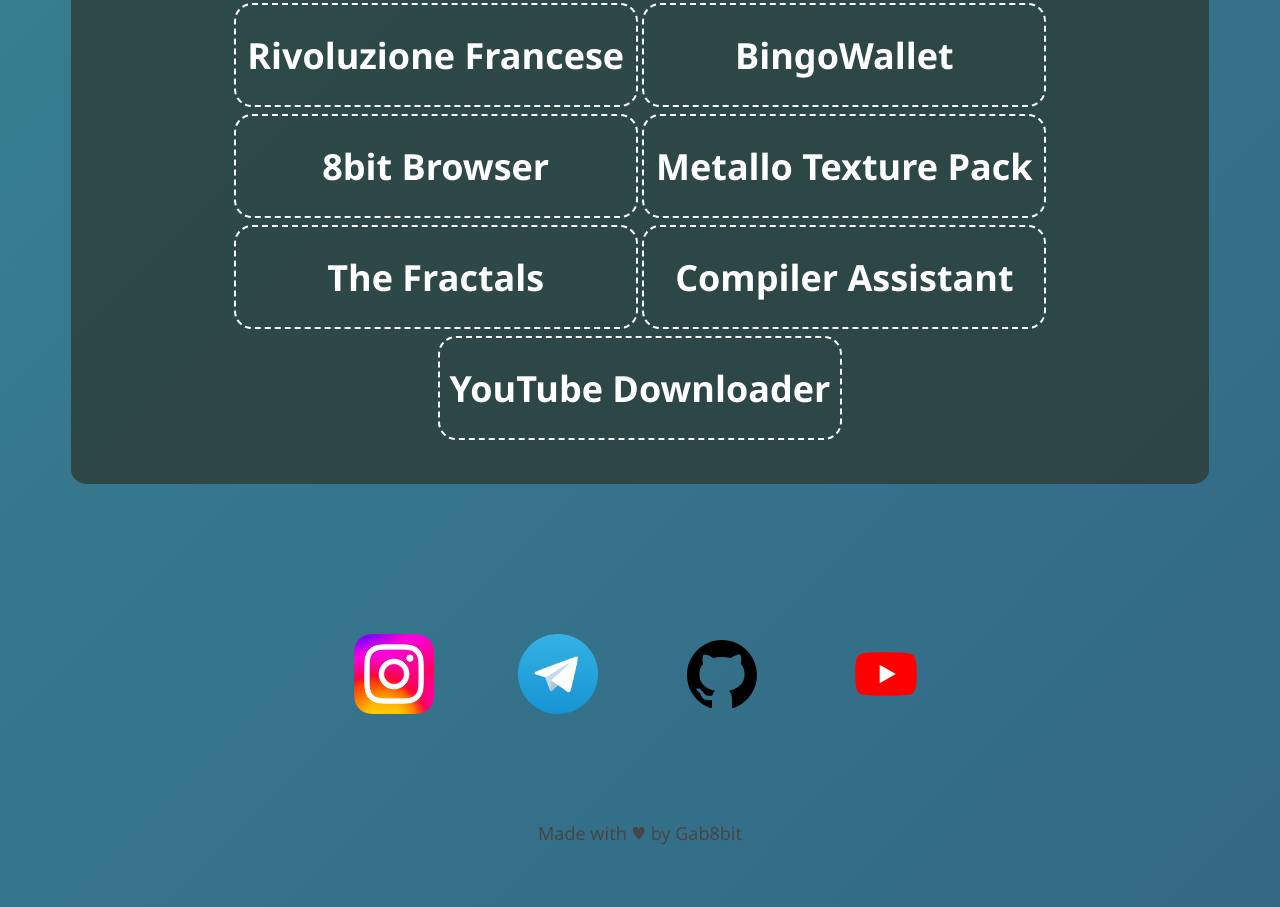
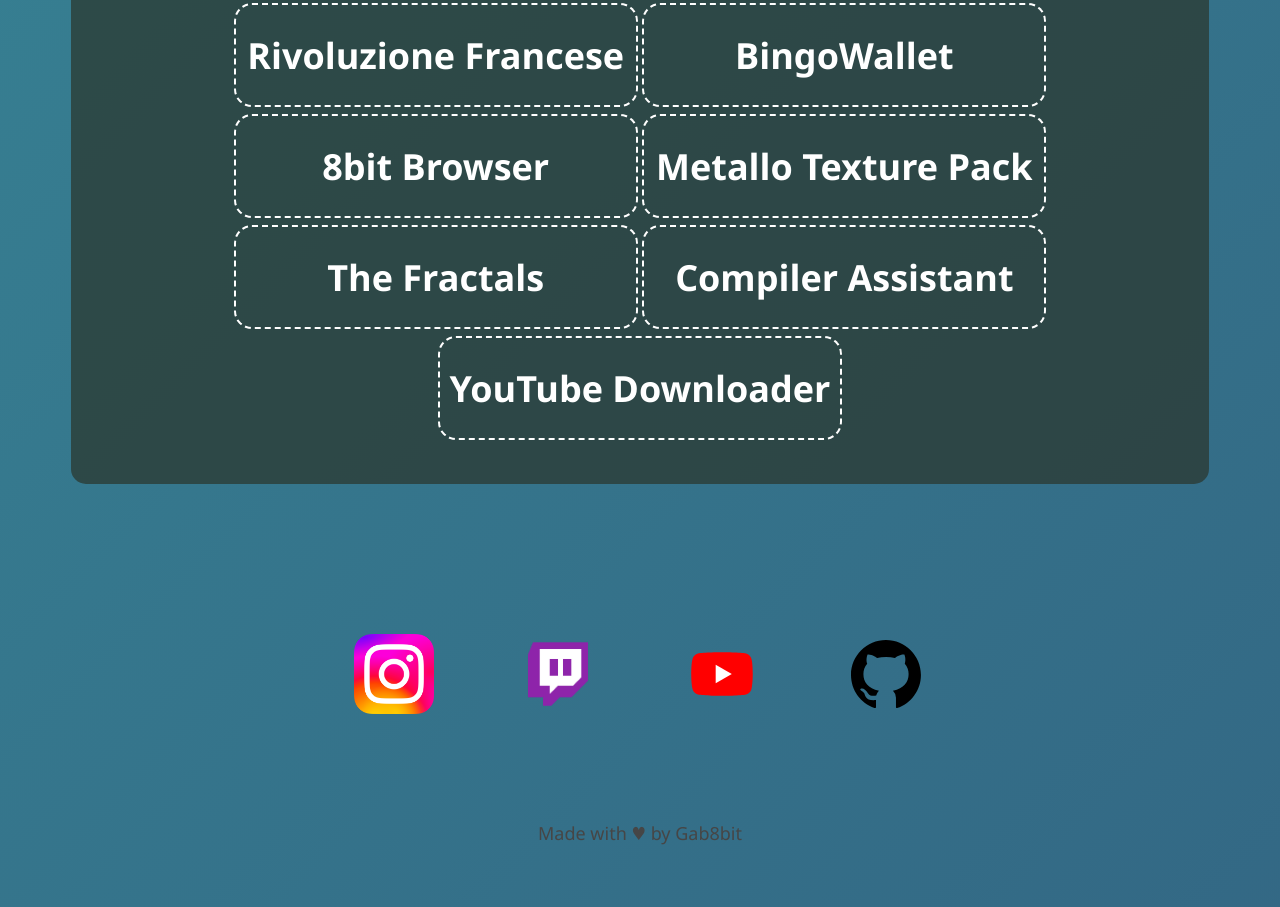
Before and after one commit to Gab8bit/Site-Gab8bit, a plain HTML site: page index.html in a window 1280 px wide. Shown: the part 4561-5468 px from the top of the page. Drawn offline with Linux system fonts and the light colour scheme.

Commit message:
add twitch

```diff
--- a/index.html
+++ b/index.html
@@ -145,7 +145,7 @@
         <div class="slideshow-container">
 
             <div class="mySlides fade">
-              <div class="numbertext">1 / 3</div>   <!-- Add +1 when adding images [***] -->
+              <div class="numbertext">1 / 2</div>   <!-- Add +1 when adding images [***] -->
               <img class="imageslideshow" src="images/saggio2022.JPG" style="width:100%">
               <div class="textslide"><span class="nameevent">"Let's Play" - Pirouette ASD (Dance Essay 2022)</span>&nbsp;&nbsp;//&nbsp;&nbsp;<span class="roleevent">[Role: Audio and Video Technician]</span></div>
             </div>
@@ -224,9 +224,9 @@
     <br>
     <div class="contacts" id="contacts">
         <span class="linkcontacts"><a href="https://www.instagram.com/__gab8bit__/"><img class="iconscontacts" src="icons/ig.png" alt="Instagram"></a></span>
-        <span class="linkcontacts"><a href="https://t.me/Gab8bit"><img class="iconscontacts" src="icons/telegram.png" alt="Telegram" ></a></span>
+        <span class="linkcontacts"><a href="https://www.twitch.tv/gab8bit"><img class="iconscontacts" src="icons/twitch.png" alt="Twitch" ></a></span>
+        <span class="linkcontacts"><a href="https://www.youtube.com/@gab8bit"><img class="iconscontacts" src="icons/yt.svg" alt="YouTube" ></a></span>
         <span class="linkcontacts"><a href="https://github.com/Gab8bit"><img class="iconscontacts" src="icons/github.svg" alt="GitHub" ></a></span>
-        <span class="linkcontacts"><a href="https://www.youtube.com/channel/UCIz2O5ruALInJnCS1Szh-qQ"><img class="iconscontacts" src="icons/yt.svg" alt="YouTube" ></a></span>
     </div>
     <br>
     <br>
```
Also changed, not shown: icons/twitch.png (added), 1 other file.
